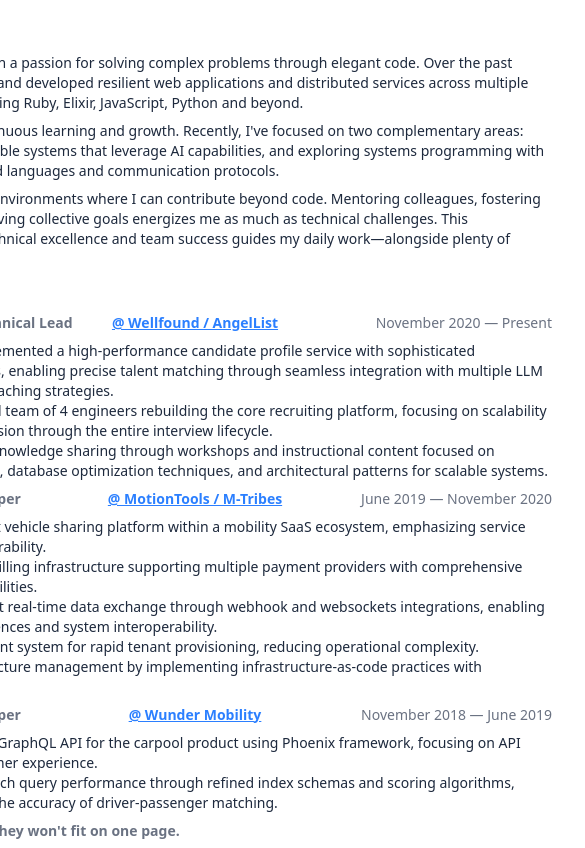
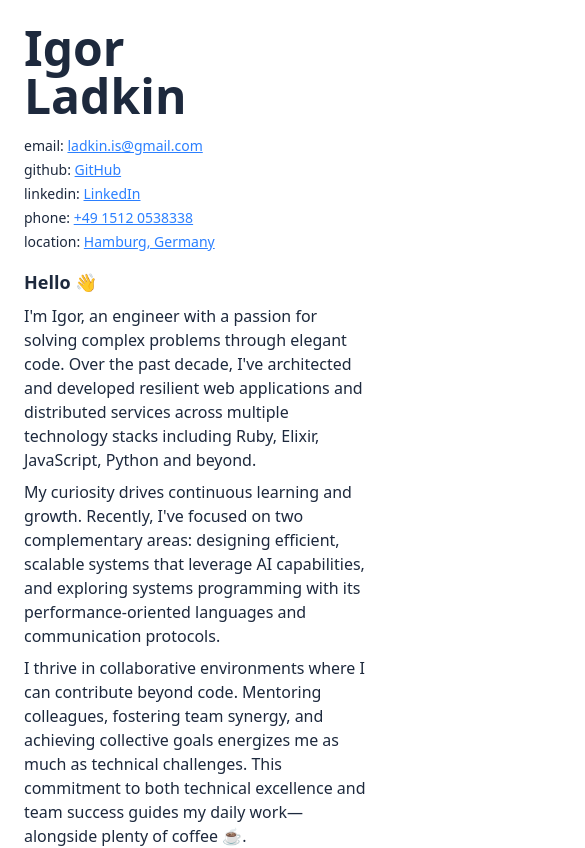
Before and after one commit to igor-ladkin/resume, a React (Vite) app: page / in a window 390 px wide. Shown: the top 848 px of the page, 585 px wide, since content can reach past the window. Built offline with nearby package versions, Linux system fonts and the light colour scheme.

Commit message:
Make mobile-friendly

```diff
--- a/src/App.tsx
+++ b/src/App.tsx
@@ -6,16 +6,16 @@
 
 function App() {
   return (
-    <div className="bg-gray-300/70 flex flex-col justify-center items-center w-[100vw] h-[100vh] print:bg-white print:p-0 print:w-[794px] print:h-[1123px] print:shadow-none">
-      <div className="flex flex-col gap-4 w-[794px] h-[1123px] drop-shadow-lg bg-white print:shadow-none p-10 text-slate-800">
-        <header className="flex flex-row items-center justify-between">
+    <div className="bg-gray-300/70 flex flex-col justify-center items-center min-w-[100vw] min-h-[100vh] print:bg-white print:p-0 print:w-[794px] print:h-[1123px] print:shadow-none md:py-10">
+      <div className="flex flex-col gap-4 w-full h-full md:w-[794px] md:h-[1123px] drop-shadow-lg bg-white print:shadow-none p-6 md:p-10 print:p-10 text-slate-800">
+        <header className="flex flex-col md:flex-row print:flex-row items-start md:items-center print:items-center justify-between gap-4 md:gap-0 print:gap-0">
           <h1 className="text-5xl font-bold">
             Igor <br />
             Ladkin
           </h1>
           <Contacts />
         </header>
-        <main className="flex flex-col gap-2 text-sm font-light">
+        <main className="flex flex-col gap-2 md:text-sm print:text-sm font-light text-pretty">
           <Summary />
           <Experience />
           <Education />
--- a/src/components/Contacts.tsx
+++ b/src/components/Contacts.tsx
@@ -1,6 +1,6 @@
 function Contacts() {
   return (
-    <ul className="text-sm font-light">
+    <ul className="text-sm font-light flex flex-col gap-1 md:gap-0 print:gap-0">
       <li>
         email:{" "}
         <a
--- a/src/components/Education.tsx
+++ b/src/components/Education.tsx
@@ -3,9 +3,11 @@
     <div className="flex flex-col gap-2">
       <h2 className="text-lg font-semibold ">Education</h2>
       <div className="flex flex-col gap-2">
-        <h3 className="flex justify-between font-semibold text-gray-500">
-          Applied Mathematics, Northern Arctic Federal University, Arkhangelsk
-          <span className="font-light text-gray-500 place-self-end">
+        <h3 className="flex flex-col md:flex-row print:flex-row justify-between font-semibold text-gray-500">
+          <span>
+            Applied Mathematics, Northern Arctic Federal University, Arkhangelsk
+          </span>
+          <span className="font-light text-gray-500">
             September 2006 — June 2011
           </span>
         </h3>
--- a/src/components/Experience.tsx
+++ b/src/components/Experience.tsx
@@ -3,16 +3,16 @@
     <div className="flex flex-col gap-2">
       <h2 className="text-lg font-semibold">Experience</h2>
       <div className="flex flex-col gap-2">
-        <h3 className="grid grid-cols-[35%_30%_35%] font-semibold text-gray-500">
+        <h3 className="grid grid-cols-1 md:grid-cols-[35%_30%_35%] print:grid-cols-[35%_30%_35%] font-semibold text-gray-500">
           Senior Developer / Technical Lead
           <a
             href="https://wellfound.com"
-            className="font-bold text-blue-500 underline place-self-center"
+            className="font-bold text-blue-500 underline md:place-self-center print:place-self-center"
             target="_blank"
           >
             @ Wellfound / AngelList
           </a>
-          <span className="font-light text-gray-500 place-self-end">
+          <span className="font-light text-gray-500 md:place-self-end print:place-self-end">
             November 2020 — Present
           </span>
         </h3>
@@ -36,16 +36,16 @@
           </li>
         </ul>
 
-        <h3 className="grid grid-cols-[35%_30%_35%] font-semibold text-gray-500">
+        <h3 className="grid grid-cols-1 md:grid-cols-[35%_30%_35%] print:grid-cols-[35%_30%_35%] font-semibold text-gray-500">
           Senior Backend Developer
           <a
             href="https://motiontools.com"
-            className="font-bold text-blue-500 underline place-self-center"
+            className="font-bold text-blue-500 underline md:place-self-center print:place-self-center"
             target="_blank"
           >
             @ MotionTools / M-Tribes
           </a>
-          <span className="font-light text-gray-500 place-self-end">
+          <span className="font-light text-gray-500 md:place-self-end print:place-self-end">
             June 2019 — November 2020
           </span>
         </h3>
@@ -75,16 +75,16 @@
           </li>
         </ul>
 
-        <h3 className="grid grid-cols-[35%_30%_35%] font-semibold text-gray-500">
+        <h3 className="grid grid-cols-1 md:grid-cols-[35%_30%_35%] print:grid-cols-[35%_30%_35%] font-semibold text-gray-500">
           Senior Backend Developer
           <a
             href="https://wundermobility.com"
-            className="font-bold text-blue-500 underline place-self-center"
+            className="font-bold text-blue-500 underline md:place-self-center print:place-self-center"
             target="_blank"
           >
             @ Wunder Mobility
           </a>
-          <span className="font-light text-gray-500 place-self-end">
+          <span className="font-light text-gray-500 md:place-self-end print:place-self-end">
             November 2018 — June 2019
           </span>
         </h3>
--- /dev/null
+++ b/tailwind.config.js
@@ -0,0 +1,12 @@
+export default {
+  content: ["./index.html", "./src/**/*.{js,ts,jsx,tsx}"],
+  theme: {
+    extend: {
+      screens: {
+        md: "794px",
+        print: { raw: "print" },
+      },
+    },
+  },
+  plugins: [],
+};
```
